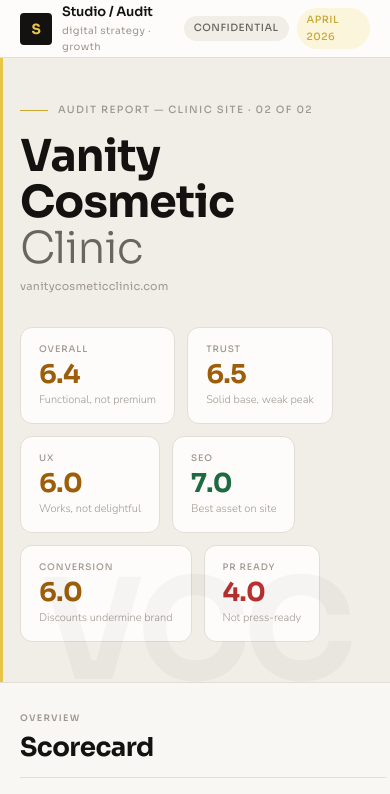
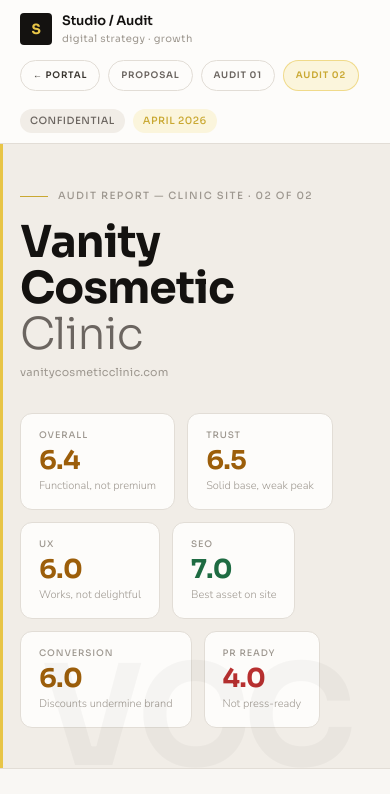
Before and after one commit to s-m-69/client-review-vanitycosmetics, a plain HTML site: page audit-2/index.html in a window 390 px wide. Shown: the top 794 px of the page. Drawn offline with Linux system fonts and the light colour scheme.

Commit message:
Update index.html

```diff
--- a/audit-2/index.html
+++ b/audit-2/index.html
@@ -22,15 +22,77 @@
 *,*::before,*::after{box-sizing:border-box;margin:0;padding:0}
 html{scroll-behavior:smooth;font-size:15px}
 body{font-family:var(--fb);background:var(--surface);color:var(--ink);line-height:1.65;-webkit-font-smoothing:antialiased}
-.bh{background:var(--white);border-bottom:1px solid var(--rule);height:58px;display:flex;align-items:center;justify-content:space-between;padding:0 48px;position:sticky;top:0;z-index:200}
+
+/* HEADER */
+.bh{
+  background:var(--white);
+  border-bottom:1px solid var(--rule);
+  min-height:58px;
+  display:flex;
+  align-items:center;
+  justify-content:space-between;
+  padding:10px 48px;
+  position:sticky;
+  top:0;
+  z-index:200;
+  gap:18px;
+  flex-wrap:wrap;
+}
+.bh-left{
+  display:flex;
+  align-items:center;
+  gap:18px;
+  min-width:0;
+  flex-wrap:wrap;
+}
 .bl{display:flex;align-items:center;gap:10px;text-decoration:none}
 .blm{width:32px;height:32px;background:var(--ink);border-radius:var(--r);display:flex;align-items:center;justify-content:center;flex-shrink:0}
 .blm span{font-family:var(--fd);font-size:14px;font-weight:700;color:var(--accent);line-height:1;letter-spacing:-0.02em}
 .bw .name{font-family:var(--fd);font-size:13px;font-weight:600;color:var(--ink);letter-spacing:-.01em}
 .bw .tag{font-size:10px;color:var(--muted);font-family:var(--fd);font-weight:400;letter-spacing:0.04em}
+
+.top-nav{
+  display:flex;
+  align-items:center;
+  gap:8px;
+  flex-wrap:wrap;
+}
+.top-nav-link{
+  display:inline-flex;
+  align-items:center;
+  gap:6px;
+  padding:7px 12px;
+  border-radius:99px;
+  border:1px solid var(--rule);
+  background:var(--white);
+  color:var(--mid);
+  text-decoration:none;
+  font-family:var(--fd);
+  font-size:9px;
+  font-weight:600;
+  letter-spacing:.09em;
+  text-transform:uppercase;
+  transition:all .16s ease;
+  white-space:nowrap;
+}
+.top-nav-link:hover{
+  color:var(--accent-dim);
+  border-color:rgba(232,197,71,.5);
+  background:var(--accent-pale);
+}
+.top-nav-link.active{
+  color:var(--accent-dim);
+  border-color:rgba(232,197,71,.55);
+  background:var(--accent-pale);
+}
+.top-nav-link.back-link{
+  color:var(--ink-3);
+}
 .hr{display:flex;align-items:center;gap:8px}
 .ht{font-size:10px;font-family:var(--fd);font-weight:500;padding:4px 10px;border-radius:99px;background:var(--surface-2);color:var(--mid);letter-spacing:0.05em}
 .hta{background:var(--accent-pale);color:var(--accent-dim)}
+
+/* HERO */
 .hero{background:var(--surface-2);padding:64px 48px 52px;position:relative;overflow:hidden;border-bottom:1px solid var(--rule)}
 .hero::before{content:'';position:absolute;top:0;left:0;bottom:0;width:3px;background:var(--accent)}
 .hero::after{content:'VCC';position:absolute;right:40px;bottom:-20px;font-family:var(--fd);font-size:140px;font-weight:700;color:rgba(0,0,0,.03);line-height:1;pointer-events:none;user-select:none;letter-spacing:-.04em}
@@ -45,8 +107,10 @@
 .hsc .sv{font-family:var(--fd);font-size:26px;font-weight:700;line-height:1;letter-spacing:-.02em}
 .hsc .ss{font-size:11px;font-family:var(--fb);font-weight:300;color:var(--muted);margin-top:3px}
 .sv-r{color:var(--red)}.sv-a{color:var(--amber)}.sv-g{color:var(--green)}
-.pl{display:grid;grid-template-columns:220px 1fr;min-height:calc(100vh - 58px)}
-.sb{background:var(--white);border-right:1px solid var(--rule);padding:26px 0;position:sticky;top:58px;height:calc(100vh - 58px);overflow-y:auto}
+
+/* LAYOUT */
+.pl{display:grid;grid-template-columns:220px 1fr;min-height:calc(100vh - 78px)}
+.sb{background:var(--white);border-right:1px solid var(--rule);padding:26px 0;position:sticky;top:78px;height:calc(100vh - 78px);overflow-y:auto}
 .sb::-webkit-scrollbar{width:3px}
 .sb::-webkit-scrollbar-thumb{background:var(--rule)}
 .sbl{font-family:var(--fd);font-size:9px;font-weight:600;letter-spacing:0.12em;text-transform:uppercase;color:var(--muted);padding:14px 22px 6px;display:block}
@@ -63,13 +127,15 @@
 .bt{height:4px;background:var(--surface-3);border-radius:99px;overflow:hidden}
 .bf{height:100%;border-radius:99px}
 .bfr{background:#C85050}.bfa{background:#C87A20}.bfg{background:#3AA868}.bfacc{background:var(--accent-dim)}
+
 .comp-row{display:grid;grid-template-columns:1fr 1fr;gap:12px;margin-bottom:20px}
 .comp-card{background:var(--white);border:1px solid var(--rule);border-radius:var(--rlg);padding:16px 18px}
 .comp-label{font-family:var(--fd);font-size:9px;font-weight:600;letter-spacing:0.1em;text-transform:uppercase;margin-bottom:8px}
 .comp-card.better .comp-label{color:var(--green)}.comp-card.worse .comp-label{color:var(--red)}
 .comp-card p{font-size:13px;font-family:var(--fb);color:var(--ink-3);line-height:1.6}
+
 .mc{padding:44px 56px 88px;max-width:860px}
-.as{margin-bottom:56px;scroll-margin-top:76px}
+.as{margin-bottom:56px;scroll-margin-top:110px}
 .se{font-family:var(--fd);font-size:9px;font-weight:600;letter-spacing:0.14em;text-transform:uppercase;color:var(--muted);margin-bottom:6px}
 .st{font-family:var(--fd);font-size:26px;font-weight:700;color:var(--ink);letter-spacing:-.02em;line-height:1.2}
 .sh{display:flex;align-items:flex-start;justify-content:space-between;padding-bottom:14px;margin-bottom:20px;border-bottom:1px solid var(--rule);gap:16px;flex-wrap:wrap}
@@ -77,6 +143,7 @@
 .sp .n{font-family:var(--fd);font-size:24px;font-weight:700;line-height:1;letter-spacing:-.02em}
 .sp .d{font-size:13px;font-family:var(--fb);color:var(--muted)}
 .nr{color:var(--red)}.na{color:var(--amber)}.ng{color:var(--green)}
+
 .fc{border-radius:var(--rlg);padding:18px 22px;margin-bottom:12px;border:1px solid transparent}
 .fcc{background:var(--red-bg);border-color:rgba(184,48,48,.12)}.fcw{background:var(--amber-bg);border-color:rgba(156,94,10,.12)}.fco{background:var(--green-bg);border-color:rgba(30,107,66,.12)}.fci{background:var(--blue-bg);border-color:rgba(26,74,130,.12)}
 .fl{font-family:var(--fd);font-size:9px;font-weight:600;letter-spacing:0.12em;text-transform:uppercase;margin-bottom:9px;display:flex;align-items:center;gap:7px}
@@ -90,9 +157,11 @@
 .fc li{margin-bottom:5px}.fc li:last-child{margin-bottom:0}
 .fc strong{font-weight:700;color:var(--ink-2)}
 code{font-family:var(--fd);font-size:.78em;font-weight:500;background:rgba(0,0,0,.06);padding:1px 6px;border-radius:3px}
+
 .vd{background:var(--ink);border-radius:var(--rlg);padding:24px 28px;margin-bottom:22px;border-left:3px solid var(--accent)}
 .vdl{font-family:var(--fd);font-size:9px;font-weight:600;letter-spacing:0.12em;text-transform:uppercase;color:rgba(255,255,255,.3);margin-bottom:9px}
 .vd p{font-family:var(--fb);font-weight:300;font-style:italic;font-size:16px;color:rgba(255,255,255,.75);line-height:1.7}
+
 .st-tbl{width:100%;border-collapse:collapse;border-radius:var(--rlg);overflow:hidden;border:1px solid var(--rule);margin-bottom:22px}
 .st-tbl th{background:var(--ink);color:rgba(255,255,255,.5);font-family:var(--fd);font-size:9px;font-weight:600;letter-spacing:0.1em;text-transform:uppercase;padding:11px 16px;text-align:left}
 .st-tbl td{padding:10px 16px;font-size:13px;font-family:var(--fb);color:var(--ink-3);border-bottom:1px solid var(--surface-2);background:var(--white)}
@@ -102,6 +171,7 @@
 .bf2{height:100%;border-radius:99px}
 .bfr2{background:#C85050}.bfa2{background:#C87A20}.bfg2{background:#3AA868}.bfacc2{background:var(--accent-dim)}
 .bnum{font-family:var(--fd);font-size:11px;font-weight:600;min-width:28px}
+
 .pg{display:grid;grid-template-columns:repeat(auto-fill,minmax(218px,1fr));gap:10px;margin-top:8px}
 .pc{background:var(--white);border:1px solid var(--rule);border-radius:var(--rlg);padding:15px 17px;border-top:2px solid var(--rule)}
 .pc.ph{border-top-color:var(--red)}.pc.pm{border-top-color:var(--amber)}.pc.plow{border-top-color:var(--green)}
@@ -113,13 +183,60 @@
 .pm-label{font-family:var(--fd);font-size:10px;font-weight:600;letter-spacing:.08em;text-transform:uppercase;color:var(--amber);margin:24px 0 10px}
 .pl-label{font-family:var(--fd);font-size:10px;font-weight:600;letter-spacing:.08em;text-transform:uppercase;color:var(--green);margin:24px 0 10px}
 .rule{height:1px;background:var(--rule);margin:14px 0}
-@media(max-width:860px){.pl{grid-template-columns:1fr}.sb{display:none}.mc{padding:28px 20px 60px}.bh{padding:0 20px}.hero{padding:44px 20px 40px}.comp-row{grid-template-columns:1fr}}
+
+@media(max-width:1100px){
+  .bh{padding:10px 20px}
+  .pl{grid-template-columns:1fr}
+  .sb{display:none}
+  .mc{padding:28px 20px 60px}
+  .hero{padding:44px 20px 40px}
+  .comp-row{grid-template-columns:1fr}
+}
+
+@media(max-width:760px){
+  .bh{
+    align-items:flex-start;
+  }
+  .bh-left{
+    width:100%;
+    flex-direction:column;
+    align-items:flex-start;
+    gap:12px;
+  }
+  .top-nav{
+    width:100%;
+  }
+  .hr{
+    width:100%;
+    justify-content:flex-start;
+  }
+}
 </style>
 </head>
 <body>
+
 <header class="bh">
-  <a class="bl" href="#"><div class="blm"><span>S</span></div><div class="bw"><div class="name">Studio / Audit</div><div class="tag">digital strategy · growth</div></div></a>
-  <div class="hr"><span class="ht">CONFIDENTIAL</span><span class="ht hta">APRIL 2026</span></div>
+  <div class="bh-left">
+    <a class="bl" href="#">
+      <div class="blm"><span>S</span></div>
+      <div class="bw">
+        <div class="name">Studio / Audit</div>
+        <div class="tag">digital strategy · growth</div>
+      </div>
+    </a>
+
+    <nav class="top-nav" aria-label="Document navigation">
+      <a class="top-nav-link back-link" href="../">← Portal</a>
+      <a class="top-nav-link" href="../proposal/">Proposal</a>
+      <a class="top-nav-link" href="../audit-1/">Audit 01</a>
+      <a class="top-nav-link active" href="../audit-2/">Audit 02</a>
+    </nav>
+  </div>
+
+  <div class="hr">
+    <span class="ht">CONFIDENTIAL</span>
+    <span class="ht hta">APRIL 2026</span>
+  </div>
 </header>
 
 <div class="hero">
@@ -342,7 +459,14 @@
 <script>
 const links=document.querySelectorAll('.sbk');
 const secs=document.querySelectorAll('.as');
-const obs=new IntersectionObserver(entries=>{entries.forEach(e=>{if(e.isIntersecting){const id=e.target.id;links.forEach(l=>l.classList.toggle('active',l.getAttribute('href')==='#'+id));}});},{rootMargin:'-20% 0px -60% 0px'});
+const obs=new IntersectionObserver(entries=>{
+  entries.forEach(e=>{
+    if(e.isIntersecting){
+      const id=e.target.id;
+      links.forEach(l=>l.classList.toggle('active',l.getAttribute('href')==='#'+id));
+    }
+  });
+},{rootMargin:'-20% 0px -60% 0px'});
 secs.forEach(s=>obs.observe(s));
 </script>
 </body>
```
